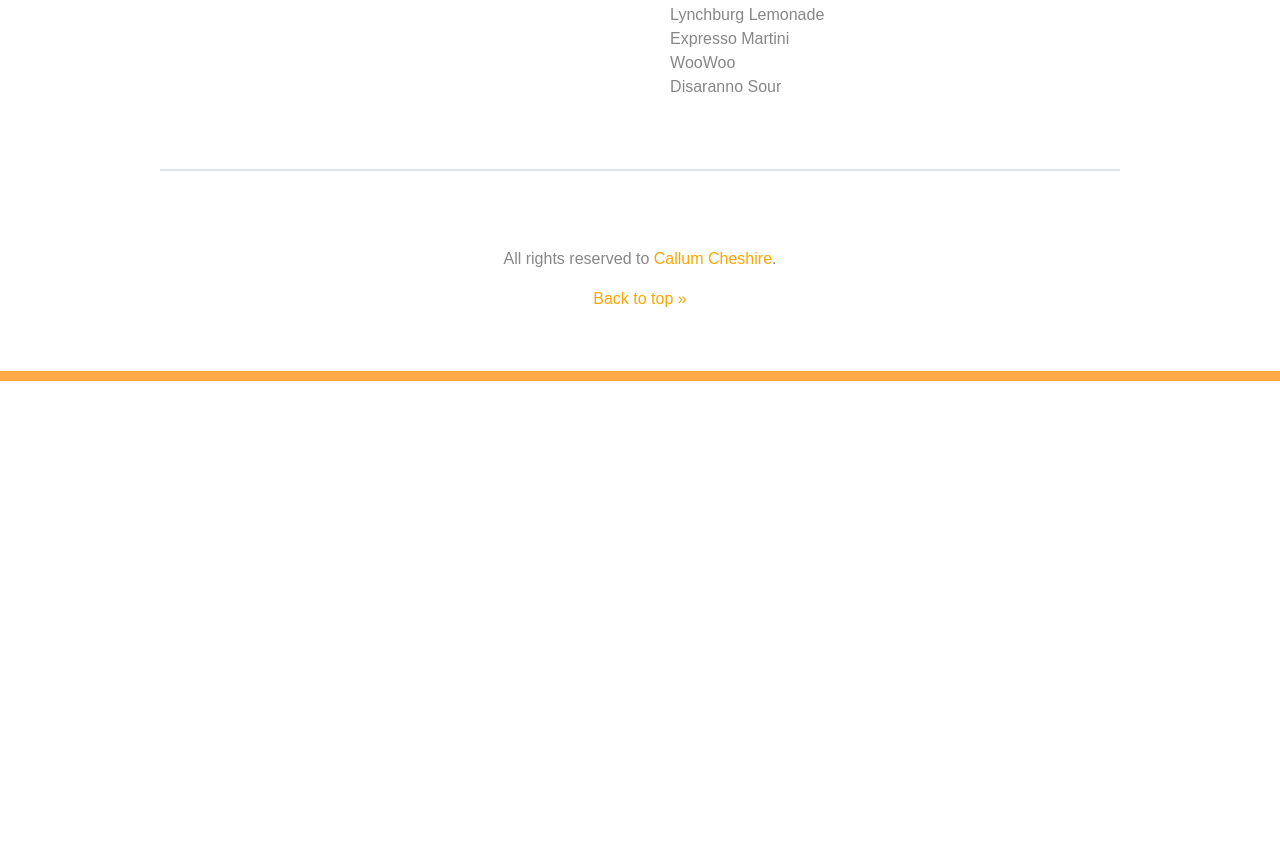
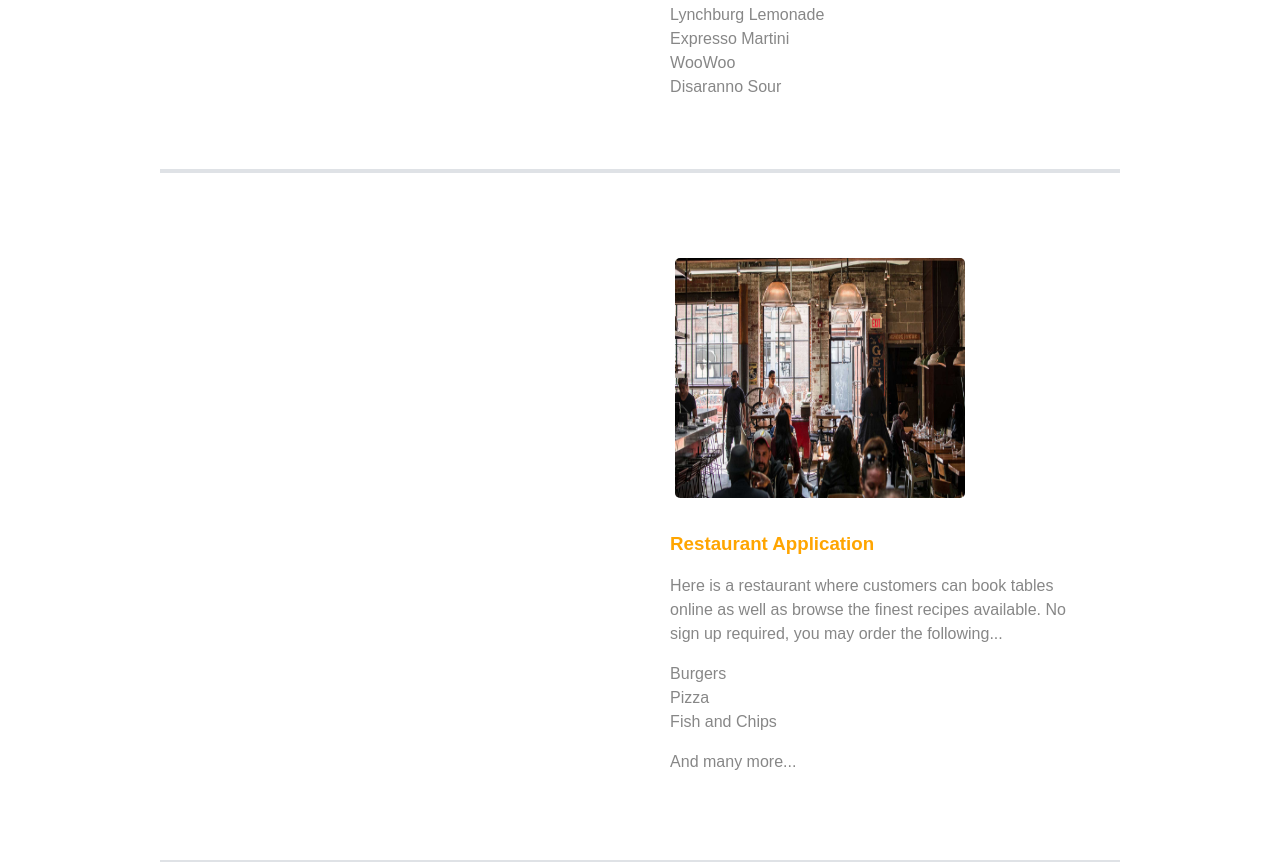
Before and after one commit to MajesticSpiral/CallumCheshire, a plain HTML site: page index.html in a window 1280 px wide. Shown: the part 1957-2822 px from the top of the page. Before the commit the page ends 2338 px from the top, so only its background shows below. Drawn offline with Linux system fonts and the light colour scheme.

Commit message:
Added new restaurant project

```diff
--- a/index.html
+++ b/index.html
@@ -95,6 +95,27 @@
 				<li>Metal</li>
 			</ol>
 		</div>
+
+	</section>
+
+	<section class="secondary-section t-border group">
+
+		<div class="cars">
+			<img src="images/background02.jpg" alt="record">
+
+			<h3><a href="https://callumrestaurant.azurewebsites.net/">Restaurant Application</a></h3>
+			<p>
+				Here is a restaurant where customers can book tables online as well as browse the finest recipes
+				available. No sign up required, you may order the following...
+			</p>
+			<ol>
+				<li>Burgers</li>
+				<li>Pizza</li>
+				<li>Fish and Chips</li>
+				<p>And many more...</p>
+			</ol>
+		</div>
+
 	</section>
 
 
```
Also changed, not shown: images/background02.jpg (added), images/blog01.jpg (added), images/car.jpg (added), images/spiderman.jpg (added).
